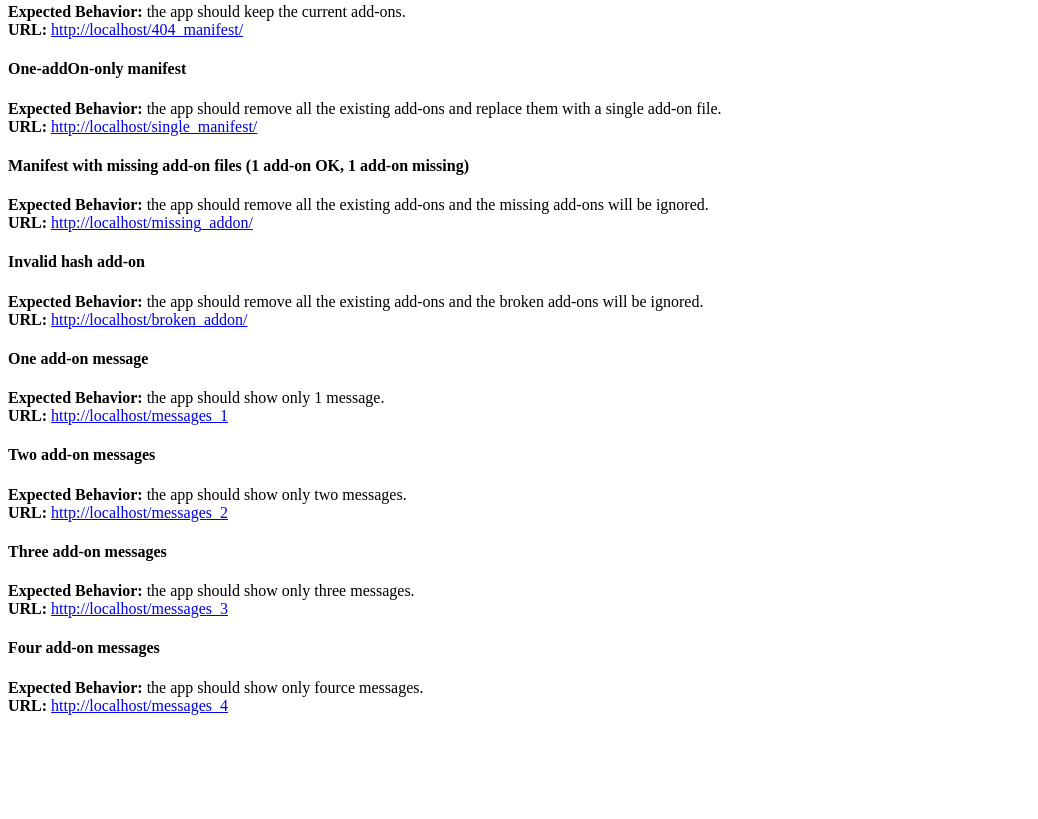
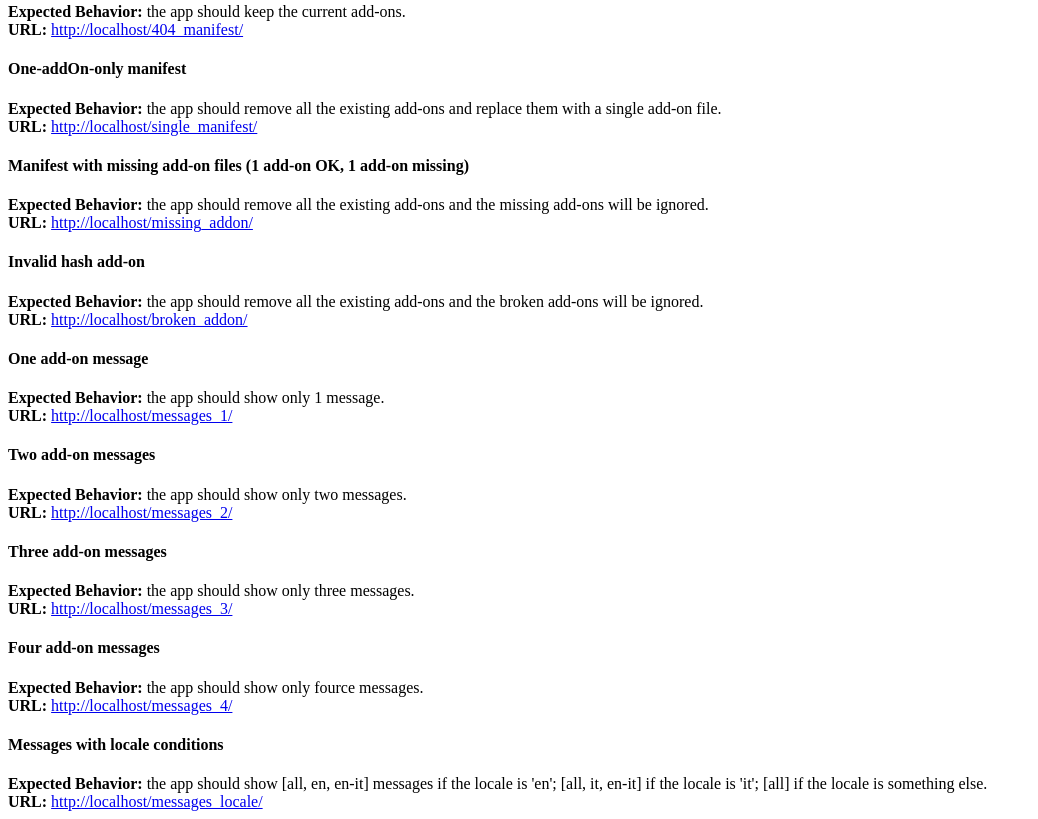
Before and after one commit to bakulf/vpn-addons-test, a plain HTML site: page index.html in a window 1280 px wide. Shown: the part 335-1154 px from the top of the page, without its empty margins (0-1038 px from the left). Before the commit the page ends 1058 px from the top, so only its background shows below. Drawn offline with Linux system fonts and the light colour scheme.

Commit message:
New scenario: messages with locale conditions

```diff
--- a/index.html
+++ b/index.html
@@ -39,22 +39,27 @@ const presets = [
   {
     title: "One add-on message",
     expectedBehavior: "the app should show only 1 message.",
-    url: "/messages_1",
+    url: "/messages_1/",
   },
   {
     title: "Two add-on messages",
     expectedBehavior: "the app should show only two messages.",
-    url: "/messages_2",
+    url: "/messages_2/",
   },
   {
     title: "Three add-on messages",
     expectedBehavior: "the app should show only three messages.",
-    url: "/messages_3",
+    url: "/messages_3/",
   },
   {
     title: "Four add-on messages",
     expectedBehavior: "the app should show only fource messages.",
-    url: "/messages_4",
+    url: "/messages_4/",
+  },
+  {
+    title: "Messages with locale conditions",
+    expectedBehavior: "the app should show [all, en, en-it] messages if the locale is 'en'; [all, it, en-it] if the locale is 'it'; [all] if the locale is something else.",
+    url: "/messages_locale/",
   },
 ];
 
```
Also changed, not shown: messages_locale/manifest.json (added), 4 other files.
